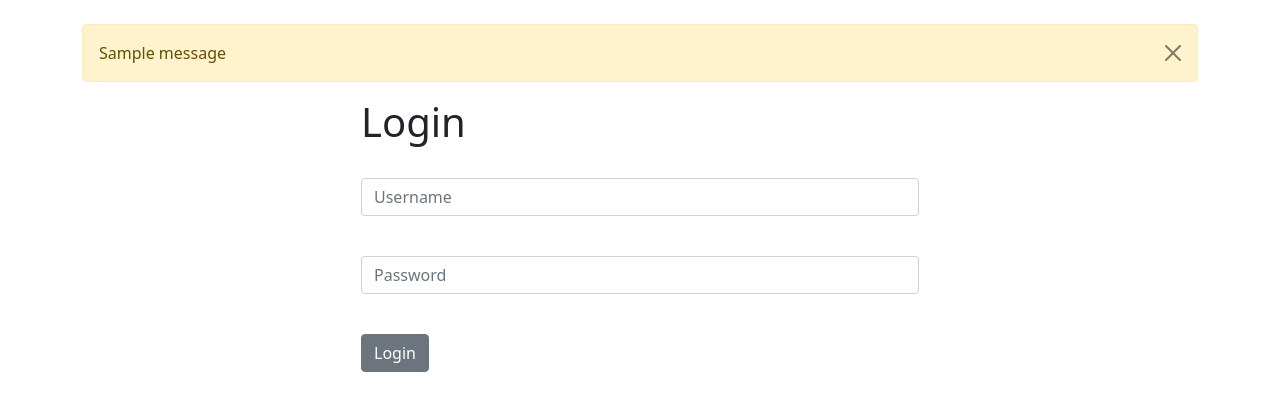
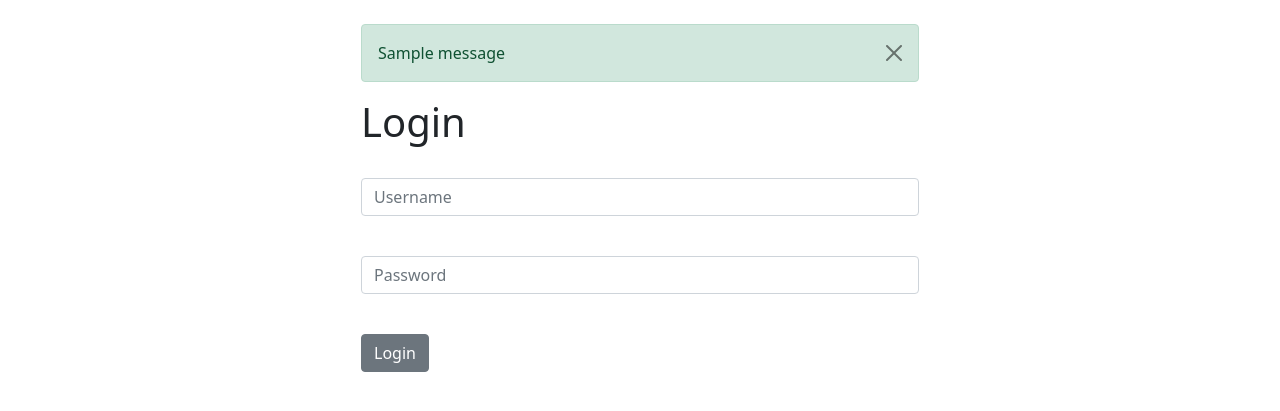
Before and after one commit to Carlos-860/django-crm, a Django app: page / in a window 1280 px wide. Shown: the part 56-467 px from the top of the page. Run offline with Django 5.2, Linux system fonts and the light colour scheme; tables that the repository leaves empty hold one stand-in row (values such as "Sample post"); one stand-in notice (Sample message) is shown.

Commit message:
CRM-3 Use appropriate alert classes based on message level

```diff
--- a/website/templates/base.html
+++ b/website/templates/base.html
@@ -18,11 +18,12 @@
         <br>
         {% if messages %}
           {% for message in messages %}
-          <div class="alert alert-warning alert-dismissible fade show" role="alert">
-            {{ message }}
-            <button type="button" class="btn-close" data-bs-dismiss="alert" aria-label="Close"></button>
-          </div>
-
+            <div class="col-md-6 offset-md-3">
+              <div class="alert alert-{% if message.tags == 'error' %}danger{% else %}{{ message.tags }}{% endif %} alert-dismissible fade show" role="alert">
+                {{ message }}
+                <button type="button" class="btn-close" data-bs-dismiss="alert" aria-label="Close"></button>
+              </div>
+            </div>
           {% endfor %}
         {% endif %}
 
```
